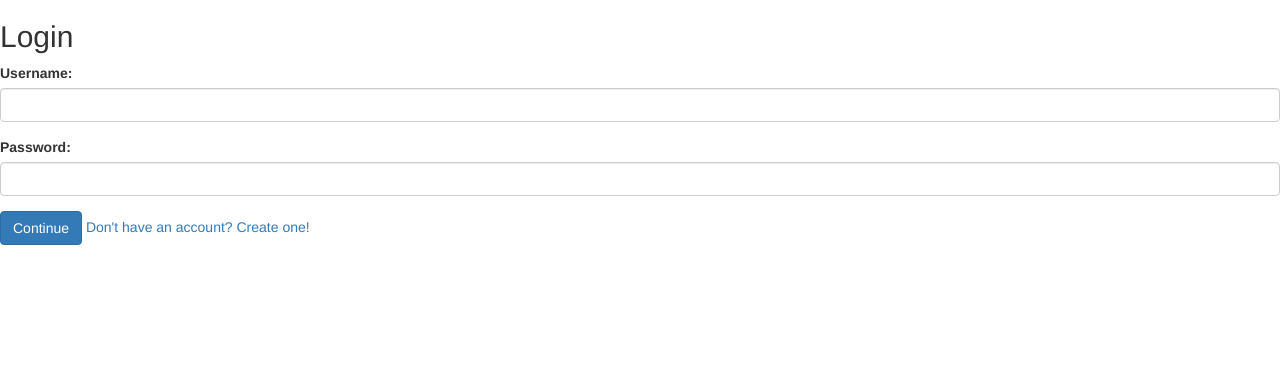
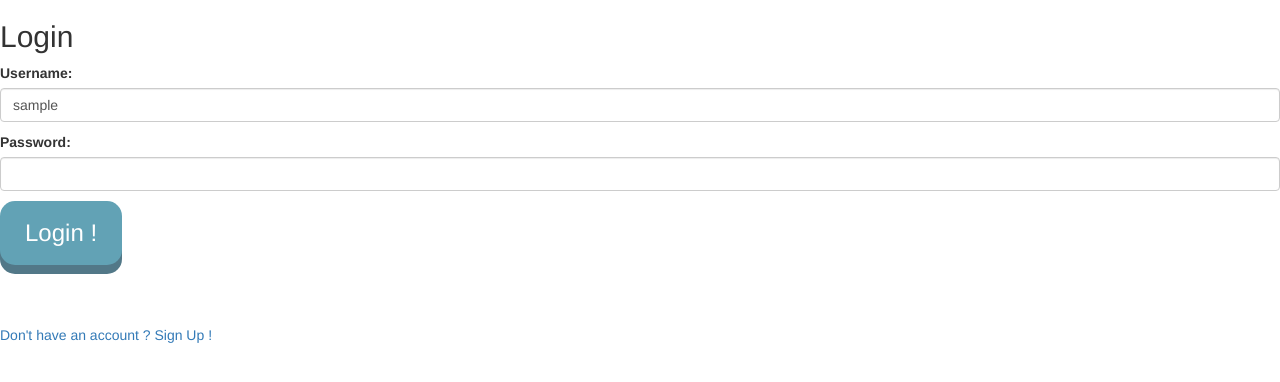
Before and after one commit to WildCodeSchool/lyon-php-2009-p2--g2, a PHP site: template src/View/Login/login.html.twig in a window 1280 px wide. Shown: the part 62-444 px from the top of the page. Run offline with PHP 8.4, Linux system fonts and the light colour scheme; the template is opened without the code that fills it: most values are stand-ins (such as "Sample title", 1, 10 or a date in 2020); some libraries are stand-ins or nearby versions.

Commit message:
LogIn, logOut, SignUp, Session OK

```diff
--- a/src/Model/UserManager.php
+++ b/src/Model/UserManager.php
@@ -44,9 +44,9 @@ class UserManager extends AbstractManager
      * @param string $username
      * @return array
      */
-    public function is_OkLogin(string $username): array
+    public function passwordCheck(string $username): array
     {
-        $query = "SELECT password FROM " . self::TABLE . " WHERE `username` = :username;";
+        $query = "SELECT id, password FROM " . self::TABLE . " WHERE `username` = :username;";
         $statement = $this->pdo->prepare($query);
         $statement->bindValue(':username', $username, \PDO::PARAM_STR);
         $statement->execute();
--- a/src/View/Login/login.html.twig
+++ b/src/View/Login/login.html.twig
@@ -3,28 +3,20 @@
 {% block title %}Log In{% endblock %}
 
 {% block content %}
-    <diV class="formContainer">
-        <form method="post" action="/Account/login" novalidate>
+    <diV class="logFormContainer">
+        <form method="post" action="/login/connect" class="signUpForm">
             <h2>Login</h2>
-            <p class="form-group">
-                <label for="username">Username:</label>
-                <input type="text" class="form-control" id="username" name="username"/>
-                {% if error.username is defined %}
-                    <span style="color: red">{{ error.username }}</span>
-                {% endif%}
-            </p>
-            <p class="form-group">
-                <label for="password">Password:</label>
-                <input type="text" class="form-control" id="password" name="password"/>
-                {% if error.password is defined %}
-                    <span style="color: red">{{ error.password }}</span>
-                {% endif%}
-            </p>
-            <button type="submit" class="btn btn-primary" name="btnSave">Continue</button>
-            <a href="/Account/Create">Don't have an account? Create one!</a>
-            {% if error.login is defined %}
-                <p style="color: red">{{ error.login }}</p>
-            {% endif%}
+            <label for="username">Username:</label>
+            <input type="text" class="form-control" id="username" name="username" value="{{ values.username }}"/>
+            <p class="errorMessage">{{ errors.username }}</p>
+            <label for="password">Password:</label>
+            <input type="password" class="form-control" id="password" name="password"/>
+            <p class="errorMessage">{{ errors.password }}</p>
+            <button type="submit" class="fightButton">Login !</button>
+            <p class="errorMessage">{{ errors.login }}</p>
         </form>
     </diV>
+    <div class="signUpLink">
+        <a href="/login/signUp">Don't have an account ? Sign Up !</a>
+    </div>
 {% endblock %}
```
Also changed, not shown: src/Controller/LoginController.php (+41 -0 lines), src/View/Login/signUp.html.twig (+6 -3 lines).
